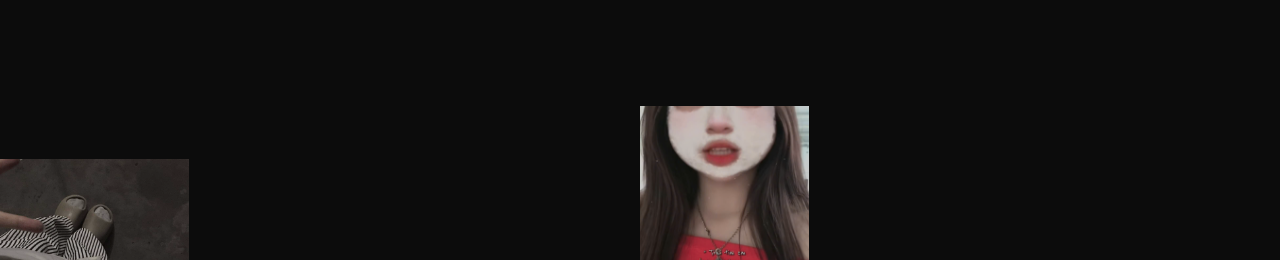
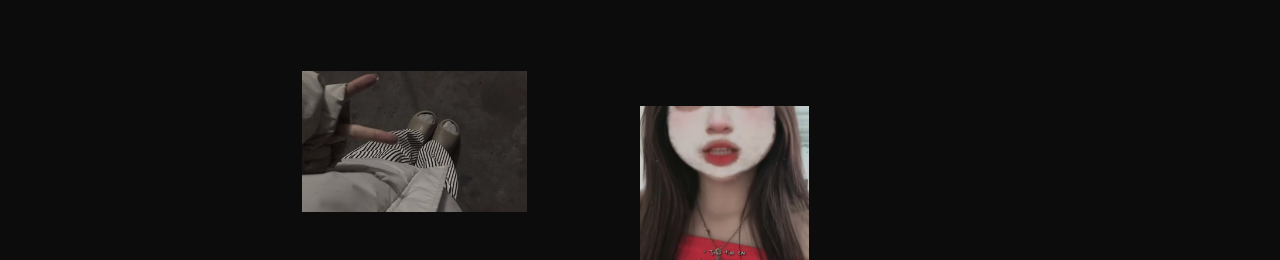
Before and after one commit to Dangdanh611/doanminhchau, a plain HTML site: page index.html in a window 1280 px wide. Shown: the part 540-800 px from the top of the page. Drawn offline with Linux system fonts and the light colour scheme; a web font is replaced by a local one.

Commit message:
Update index.html

```diff
--- a/index.html
+++ b/index.html
@@ -32,7 +32,7 @@ supportsCssVars() || alert("Please view this demo in a modern browser that suppo
 					<div class="grid__item pos-6"><div class="grid__item-img" style="background-image:url(./img/img6.jpg);" class="hover"></div></div>
 					<div class="grid__item pos-9"><div class="grid__item-img" style="background-image:url(./img/img8.jpg);" class="hover"></div></div>
 					<div class="grid__item pos-10"><div class="grid__item-img" style="background-image:url(./img/img7.png);" class="hover"></div></div>
-					<div class="grid__item pos-7"><div class="grid__item-img" style="background-image:url(./img/img9.jpg);" class="hover"></div></div>
+					<div class="grid__item pos-8"><div class="grid__item-img" style="background-image:url(./img/img9.jpg);" class="hover"></div></div>
 				</div>
                 <h2 class="content__title no-select">
 					<span>FuckYOU </span>
```
